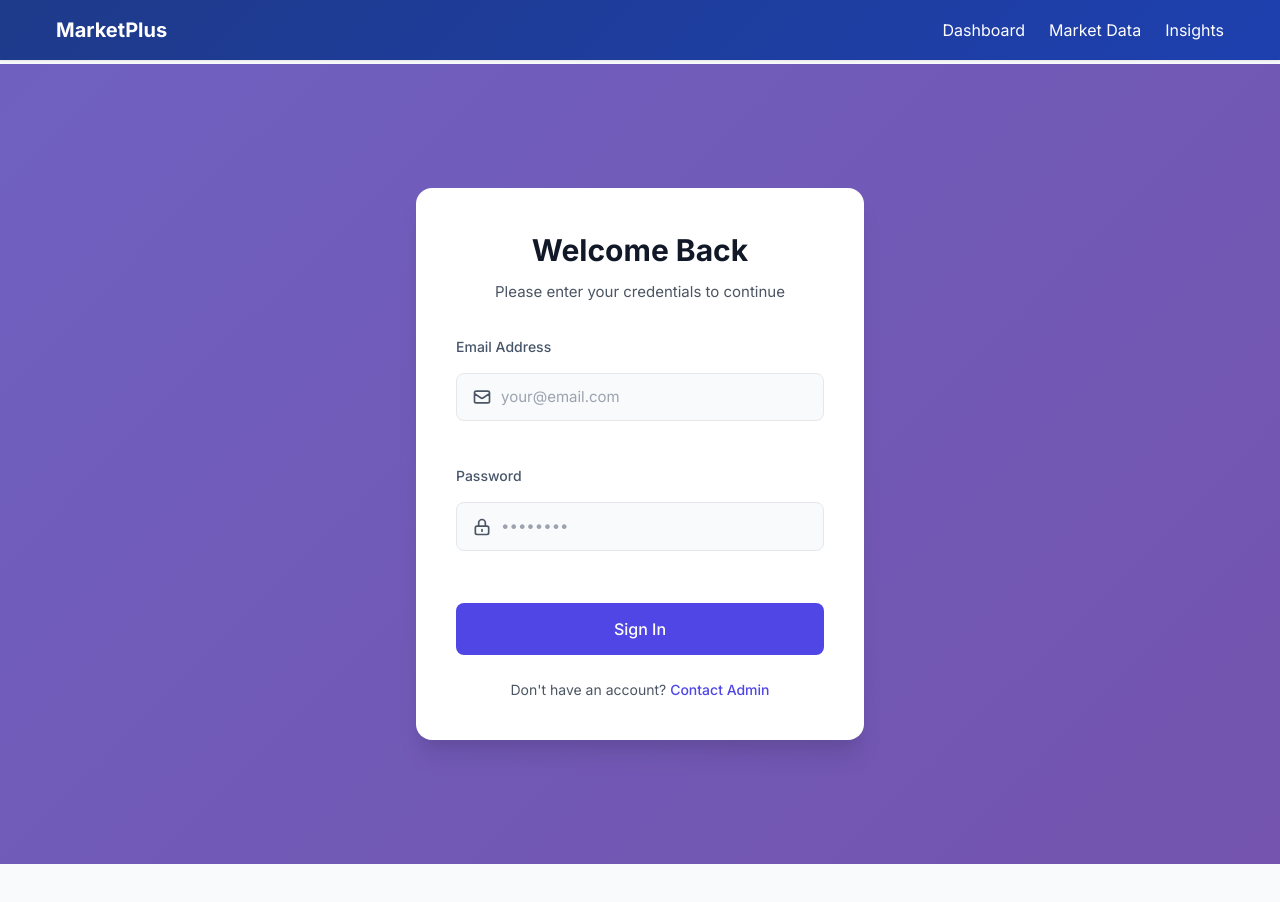
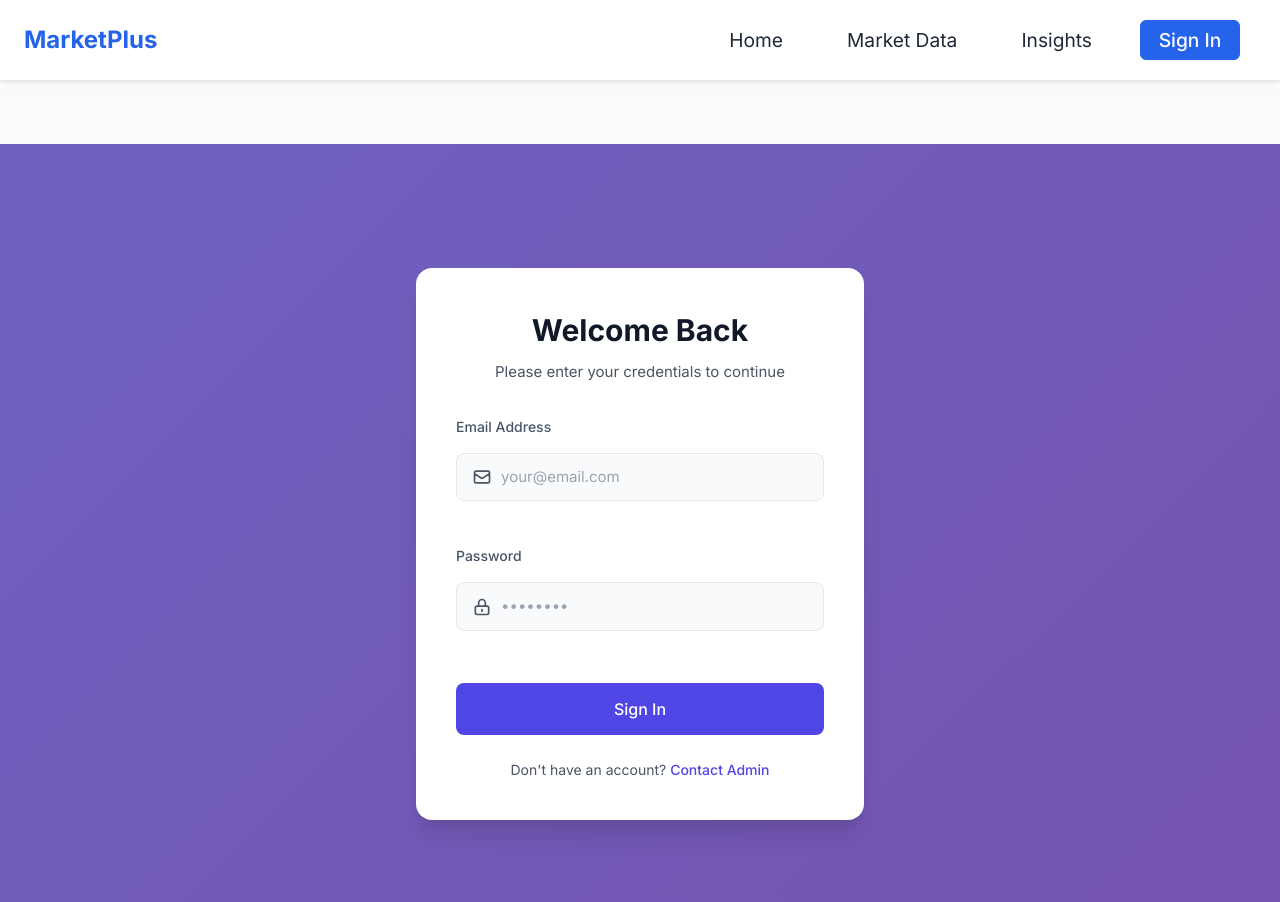
Before and after one commit to yegoon/marketPlus, a React (Vite) app: page /login in a window 1280 px wide. Shown: the top 902 px of the page. Before the commit the page ends 864 px from the top, so only its background shows below. Built offline with nearby package versions, Linux system fonts and the light colour scheme; no server answers.

Commit message:
Fix navbar responsiveness and sign-in button visibility

```diff
--- a/src/components/Navbar.css
+++ b/src/components/Navbar.css
@@ -1,182 +1,185 @@
-/* Navbar Styles */
-.navbar, .admin-navbar {
+/* Navbar.css */
+.navbar {
+  background: #ffffff;
+  height: 80px;
+  display: flex;
+  justify-content: center;
+  align-items: center;
+  font-size: 1.2rem;
+  position: sticky;
+  top: 0;
+  z-index: 1000;
+  box-shadow: 0 2px 4px rgba(0, 0, 0, 0.1);
+  width: 100%;
+}
+
+.navbar-container {
   display: flex;
   justify-content: space-between;
   align-items: center;
-  padding: 1rem 2rem;
-  background: linear-gradient(135deg, #1e3a8a 0%, #1e40af 100%);
-  color: white;
-  box-shadow: 0 2px 4px rgba(0, 0, 0, 0.1);
+  height: 80px;
+  max-width: 1500px;
+  width: 100%;
+  padding: 0 24px;
 }
 
-/* src/components/Navbar.css */
-.navbar {
-  position: fixed;
-  top: 0;
-  left: 0;
-  right: 0;
-  z-index: 50;
-  background-color: white;
-  box-shadow: 0 1px 3px rgba(0, 0, 0, 0.1);
+.navbar-logo {
+  color: #2563eb;
+  justify-self: flex-start;
+  cursor: pointer;
+  text-decoration: none;
+  font-size: 1.5rem;
+  font-weight: bold;
+  display: flex;
+  align-items: center;
 }
 
-.main-content {
-  padding-top: 4rem; /* Match Navbar height */
+.nav-menu {
+  display: flex;
+  align-items: center;
+  list-style: none;
+  text-align: center;
+  margin: 0;
+  padding: 0;
+}
+
+.nav-item {
+  height: 80px;
+  display: flex;
+  align-items: center;
+}
+
+.nav-links {
+  color: #1f2937;
+  display: flex;
+  align-items: center;
+  text-decoration: none;
+  padding: 0.5rem 1rem;
+  height: 100%;
+  transition: color 0.3s ease;
+}
+
+.nav-links:hover {
+  color: #2563eb;
+}
+
+.sign-in-btn,
+.sign-out-btn {
+  border-radius: 0.375rem;
+  padding: 0.5rem 1rem;
+  font-weight: 500;
+  cursor: pointer;
+  transition: all 0.3s ease;
+  text-decoration: none;
+  display: inline-flex;
+  align-items: center;
+  justify-content: center;
+  height: 40px;
+  min-width: 100px;
+}
+
+.sign-in-btn {
+  background-color: #2563eb;
+  color: white;
+  border: 1px solid #2563eb;
+}
+
+.sign-in-btn:hover {
+  background-color: #1d4ed8;
+  border-color: #1d4ed8;
+  color: white;
+}
+
+.sign-out-btn {
+  background-color: #fef2f2;
+  color: #dc2626;
+  border: 1px solid #fecaca;
+}
+
+.sign-out-btn:hover {
+  background-color: #fee2e2;
 }
 
 /* Mobile menu styles */
-@media (max-width: 640px) {
-  .mobile-menu {
-    display: none;
+.menu-icon {
+  display: none;
+  color: #1f2937;
+  font-size: 1.8rem;
+  cursor: pointer;
+}
+
+/* Responsive styles */
+@media screen and (max-width: 960px) {
+  .navbar {
+    position: relative;
   }
 
-  .mobile-menu.open {
+  .nav-menu {
+    display: flex;
+    flex-direction: column;
+    width: 100%;
+    height: 90vh;
+    position: absolute;
+    top: 80px;
+    left: -100%;
+    opacity: 1;
+    transition: all 0.5s ease;
+    background: #ffffff;
+    padding: 20px 0;
+    box-shadow: 0 4px 6px rgba(0, 0, 0, 0.1);
+  }
+
+  .nav-menu.active {
+    left: 0;
+    opacity: 1;
+    transition: all 0.5s ease;
+    z-index: 1;
+  }
+
+  .nav-item {
+    width: 100%;
+    height: auto;
+    padding: 10px 0;
+  }
+
+  .nav-links {
+    text-align: center;
+    padding: 1.5rem;
+    width: 100%;
+    display: table;
+  }
+
+  .sign-in-btn,
+  .sign-out-btn {
+    width: 80%;
+    margin: 0 auto;
+    height: 50px;
+  }
+
+  .menu-icon {
     display: block;
     position: absolute;
-    top: 100%;
-    left: 0;
+    top: 0;
     right: 0;
-    background: white;
-    box-shadow: 0 4px 6px rgba(0, 0, 0, 0.1);
+    transform: translate(-100%, 60%);
+    font-size: 1.8rem;
+    cursor: pointer;
   }
 }
 
-.navbar-brand .logo {
-  font-size: 1.5rem;
-  font-weight: 700;
-  color: white;
-  text-decoration: none;
+/* Ensure buttons are always visible */
+button,
+a {
+  -webkit-font-smoothing: antialiased;
+  -moz-osx-font-smoothing: grayscale;
 }
 
-.nav-links, .admin-nav-links {
-  display: flex;
-  gap: 2rem;
-}
-
-.nav-link {
-  color: rgba(255, 255, 255, 0.9);
-  text-decoration: none;
-  font-weight: 500;
-  transition: color 0.2s;
-}
-
-.nav-link:hover {
-  color: white;
-}
-
-.nav-link.active {
-  color: white;
-  border-bottom: 2px solid white;
-}
-
-.auth-section {
-  display: flex;
-  align-items: center;
-  gap: 1rem;
-}
-
-.sign-in-btn, .sign-out-btn {
-  padding: 0.5rem 1rem;
-  border-radius: 0.375rem;
-  font-weight: 500;
-  cursor: pointer;
-  transition: all 0.2s;
-}
-
-.sign-in-btn {
-  background: white;
-  color: #1e40af;
-  border: none;
-}
-
-.sign-out-btn {
-  background: transparent;
-  color: white;
-  border: 1px solid white;
-}
-
-.sign-in-btn:hover {
-  background: #f3f4f6;
-}
-
-.sign-out-btn:hover {
-  background: rgba(255, 255, 255, 0.1);
-}
-
-/* Admin Navbar Specific */
-.admin-navbar {
-  background: linear-gradient(135deg, #7e22ce 0%, #6b21a8 100%);
-}
-
-/* Responsive */
-@media (max-width: 768px) {
-  .navbar, .admin-navbar {
-    flex-direction: column;
-    padding: 1rem;
-    gap: 1rem;
-  }
-
-  .nav-links, .admin-nav-links {
-    flex-direction: column;
-    align-items: center;
-    gap: 1rem;
-    width: 100%;
-  }
-
-  .auth-section {
-    width: 100%;
-    justify-content: center;
-  }
-
-  .sign-in-btn, .sign-out-btn {
-    width: 100%;
-    text-align: center;
+/* Fix for button visibility in mobile menu */
+@media screen and (max-width: 960px) {
+  .nav-menu.active .sign-in-btn,
+  .nav-menu.active .sign-out-btn {
+    opacity: 1;
+    visibility: visible;
+    display: flex !important;
   }
 }
-/* Navbar Styles */
-nav {
-  transition: all 0.3s ease;
-}
-
-/* Mobile menu animation */
-.slide-enter {
-  transform: translateY(-100%);
-}
-.slide-enter-active {
-  transform: translateY(0);
-  transition: transform 300ms ease-in-out;
-}
-.slide-exit {
-  transform: translateY(0);
-}
-.slide-exit-active {
-  transform: translateY(-100%);
-  transition: transform 300ms ease-in-out;
-}
-
-/* Active link styles */
-[aria-current="page"] {
-  @apply border-blue-500 text-gray-900;
-}
-
-/* Button focus states */
-button:focus, a:focus {
-  @apply outline-none ring-2 ring-blue-500 ring-offset-2;
-}
-
-/* Smooth scrolling */
-html {
-  scroll-behavior: smooth;
-}
-
-/* Add padding to body to account for fixed navbar */
-body {
-  padding-top: 4rem;
-}
-
-/* Responsive adjustments */
-@media (min-width: 640px) {
-  body {
-    padding-top: 0;
-  }
-}
--- a/src/components/Navbar.jsx
+++ b/src/components/Navbar.jsx
@@ -1,69 +1,91 @@
-// src/components/Navbar.jsx
-import { useState, useEffect } from 'react';
-import { Link, useLocation } from 'react-router-dom';
+// Navbar.jsx
+import React, { useState, useEffect } from 'react';
+import { Link } from 'react-router-dom';
 import { useAuth } from '../contexts/AuthContext';
-import { FaBars, FaTimes } from 'react-icons/fa';
+import './Navbar.css';
 
 const Navbar = () => {
-  const [isOpen, setIsOpen] = useState(false);
-  const location = useLocation();
-  const { user, signOut } = useAuth();
+  const { user, isAdmin, signOut } = useAuth();
+  const [click, setClick] = useState(false);
+  const [button, setButton] = useState(true);
 
-  // Close mobile menu when route changes
+  const handleClick = () => setClick(!click);
+  const closeMobileMenu = () => setClick(false);
+
+  const showButton = () => {
+    if (window.innerWidth <= 960) {
+      setButton(false);
+    } else {
+      setButton(true);
+    }
+  };
+
   useEffect(() => {
-    setIsOpen(false);
-  }, [location]);
+    showButton();
+    window.addEventListener('resize', showButton);
+    return () => {
+      window.removeEventListener('resize', showButton);
+    };
+  }, []);
 
   return (
     <nav className="navbar">
-      <div className="container mx-auto px-4 py-3 flex justify-between items-center">
-        <Link to="/" className="text-xl font-bold">
+      <div className="navbar-container">
+        <Link to="/" className="navbar-logo" onClick={closeMobileMenu}>
           MarketPlus
         </Link>
 
-        {/* Desktop Navigation */}
-        <div className="hidden md:flex space-x-6">
-          <Link to="/dashboard" className="hover:text-blue-600">Dashboard</Link>
-          <Link to="/market-data" className="hover:text-blue-600">Market Data</Link>
-          <Link to="/insights" className="hover:text-blue-600">Insights</Link>
-          {user?.isAdmin && (
-            <Link to="/admin" className="hover:text-blue-600">Admin</Link>
-          )}
+        <div className="menu-icon" onClick={handleClick}>
+          <i className={click ? 'fas fa-times' : 'fas fa-bars'} />
         </div>
 
-        {/* Mobile menu button */}
-        <div className="md:hidden">
-          <button
-            onClick={() => setIsOpen(!isOpen)}
-            className="text-gray-700 hover:text-blue-600"
-          >
-            {isOpen ? <FaTimes size={24} /> : <FaBars size={24} />}
-          </button>
-        </div>
-
-        {/* Mobile menu */}
-        {isOpen && (
-          <div className="md:hidden absolute top-16 left-0 right-0 bg-white shadow-lg py-2">
-            <Link to="/dashboard" className="block px-4 py-2 hover:bg-gray-100">Dashboard</Link>
-            <Link to="/market-data" className="block px-4 py-2 hover:bg-gray-100">Market Data</Link>
-            <Link to="/insights" className="block px-4 py-2 hover:bg-gray-100">Insights</Link>
-            {user?.isAdmin && (
-              <Link to="/admin" className="block px-4 py-2 hover:bg-gray-100">Admin</Link>
-            )}
-            {user ? (
+        <ul className={click ? 'nav-menu active' : 'nav-menu'}>
+          <li className="nav-item">
+            <Link to="/" className="nav-links" onClick={closeMobileMenu}>
+              Home
+            </Link>
+          </li>
+          <li className="nav-item">
+            <Link to="/market-data" className="nav-links" onClick={closeMobileMenu}>
+              Market Data
+            </Link>
+          </li>
+          <li className="nav-item">
+            <Link to="/insights" className="nav-links" onClick={closeMobileMenu}>
+              Insights
+            </Link>
+          </li>
+          {isAdmin && (
+            <li className="nav-item">
+              <Link to="/admin" className="nav-links" onClick={closeMobileMenu}>
+                Admin
+              </Link>
+            </li>
+          )}
+          {user ? (
+            <li className="nav-item">
               <button
-                onClick={signOut}
-                className="w-full text-left px-4 py-2 text-red-600 hover:bg-gray-100"
+                onClick={() => {
+                  signOut();
+                  closeMobileMenu();
+                }}
+                className="sign-out-btn"
               >
                 Sign Out
               </button>
-            ) : (
-              <Link to="/login" className="block px-4 py-2 text-blue-600 hover:bg-gray-100">
+            </li>
+          ) : (
+            <li className="nav-item">
+              <Link
+                to="/login"
+                className="sign-in-btn"
+                onClick={closeMobileMenu}
+              >
                 Sign In
               </Link>
-            )}
-          </div>
-        )}
+            </li>
+          )}
+        </ul>
       </div>
     </nav>
   );
```
